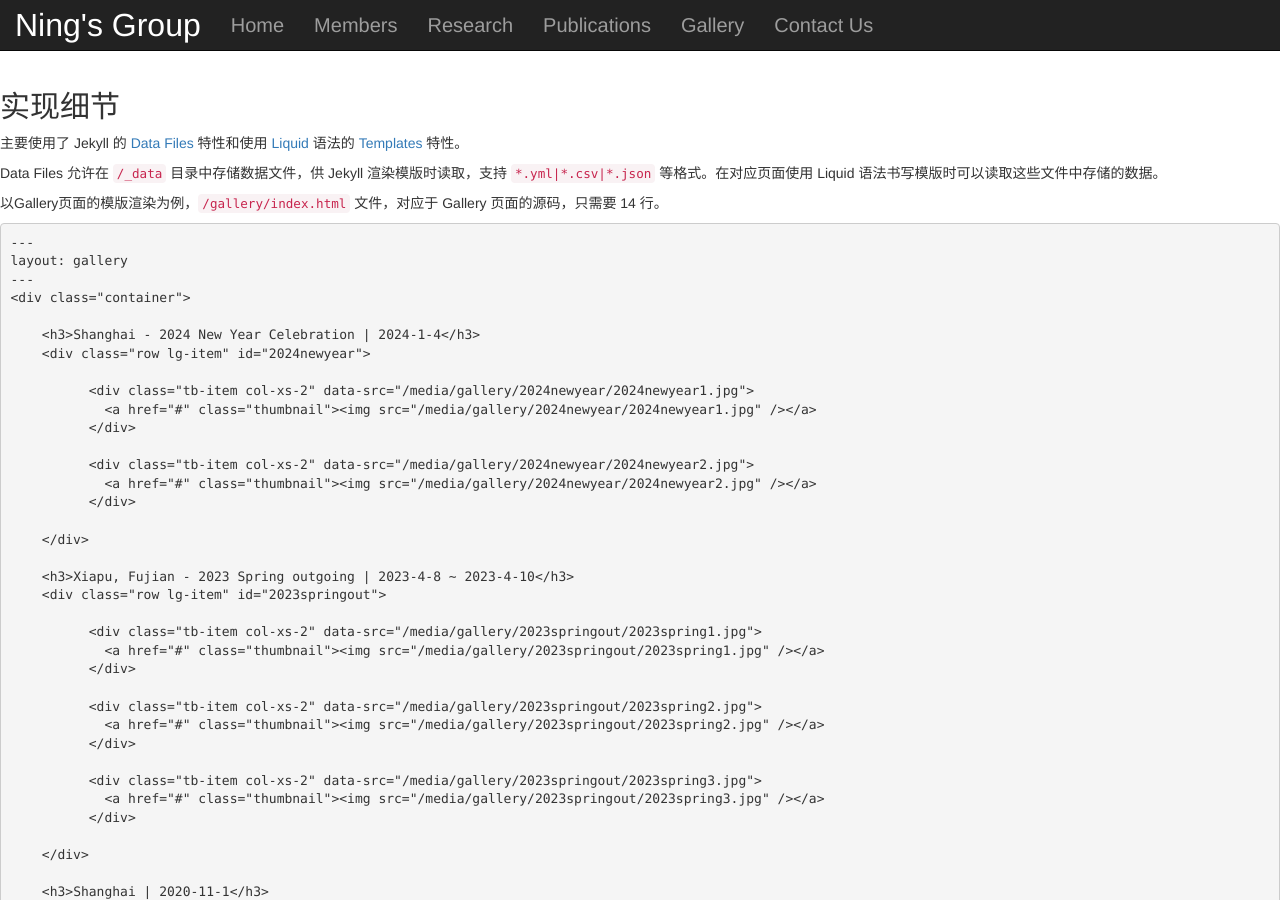
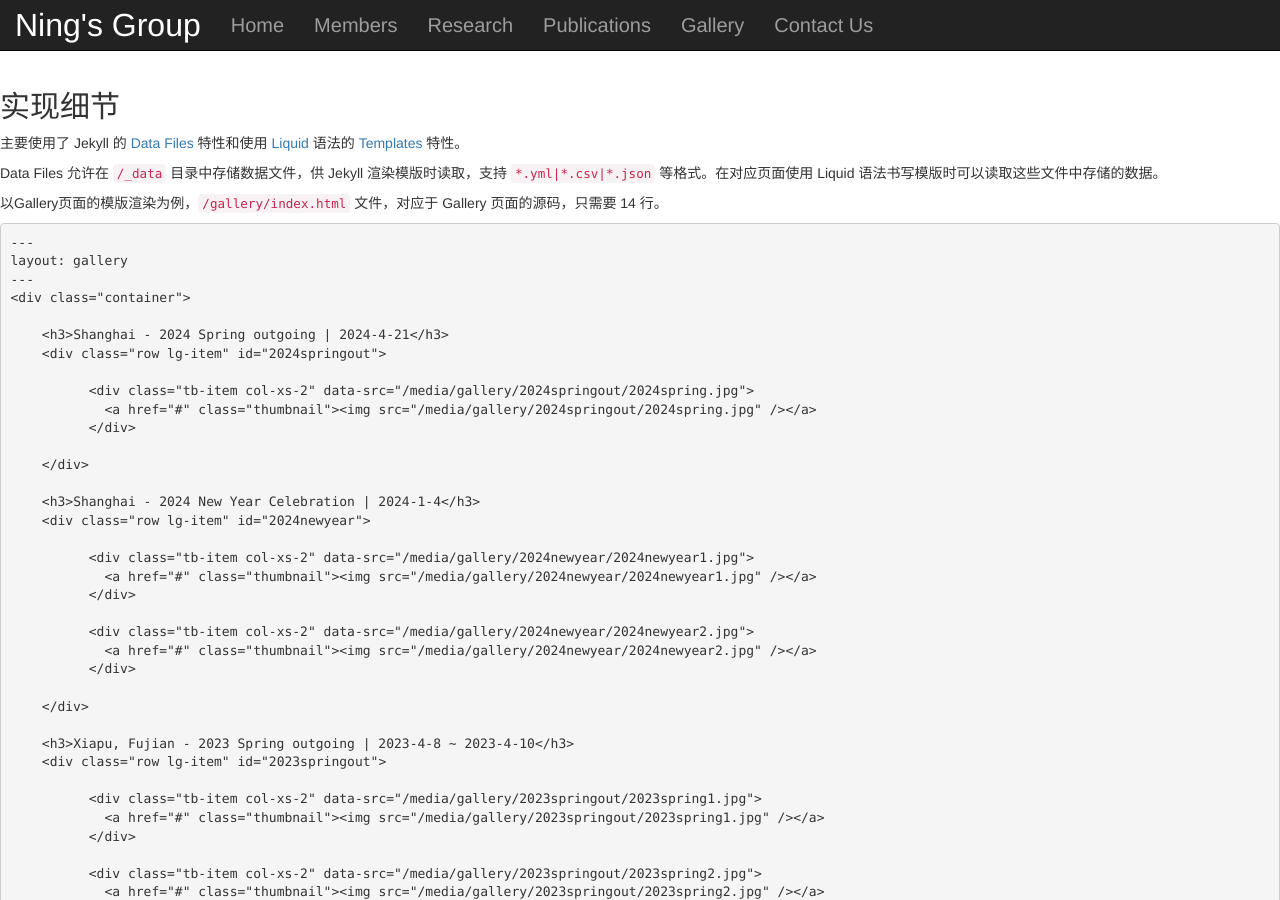
Before and after one commit to academic532/academic532.github.io, a Jekyll site: the page built from resources/dev/src/render/impl.md, in a window 1280 px wide and 900 px high. Built offline with Jekyll 4.4.1, drawn with Linux system fonts in a browser that asks for light colours; our own code applies the rules of GitHub Pages for plain Markdown files.

Commit message:
update member Cen Yanzhe & update lab news & update gallery

```diff
--- a/_data/gallery.json
+++ b/_data/gallery.json
@@ -1,6 +1,14 @@
 {
   "usage": "index file of gallery page",
   "entry": [
+    {
+      "place": "Shanghai - 2024 Spring outgoing",
+      "date": "2024-4-21",
+      "folder": "2024springout",
+      "pics": [
+        "2024spring.jpg"
+      ]
+    },
     {
       "place": "Shanghai - 2024 New Year Celebration",
       "date": "2024-1-4",
--- a/_data/members.json
+++ b/_data/members.json
@@ -106,9 +106,9 @@
     },
     {
       "name": "Yanzhe Cen（岑炎哲）",
-      "avatar": "nophoto.png",
+      "avatar": "cenyanzhe.jpg",
       "misc": {
-        "Research": "undetermined"
+        "Research": "Multidimensional Perception & Target Tracking"
       }
     }
   ]
```
Also changed, not shown: _data/news.json (+35 -13 lines), media/gallery/2024springout/2024spring.jpg (added), 1 other file.
